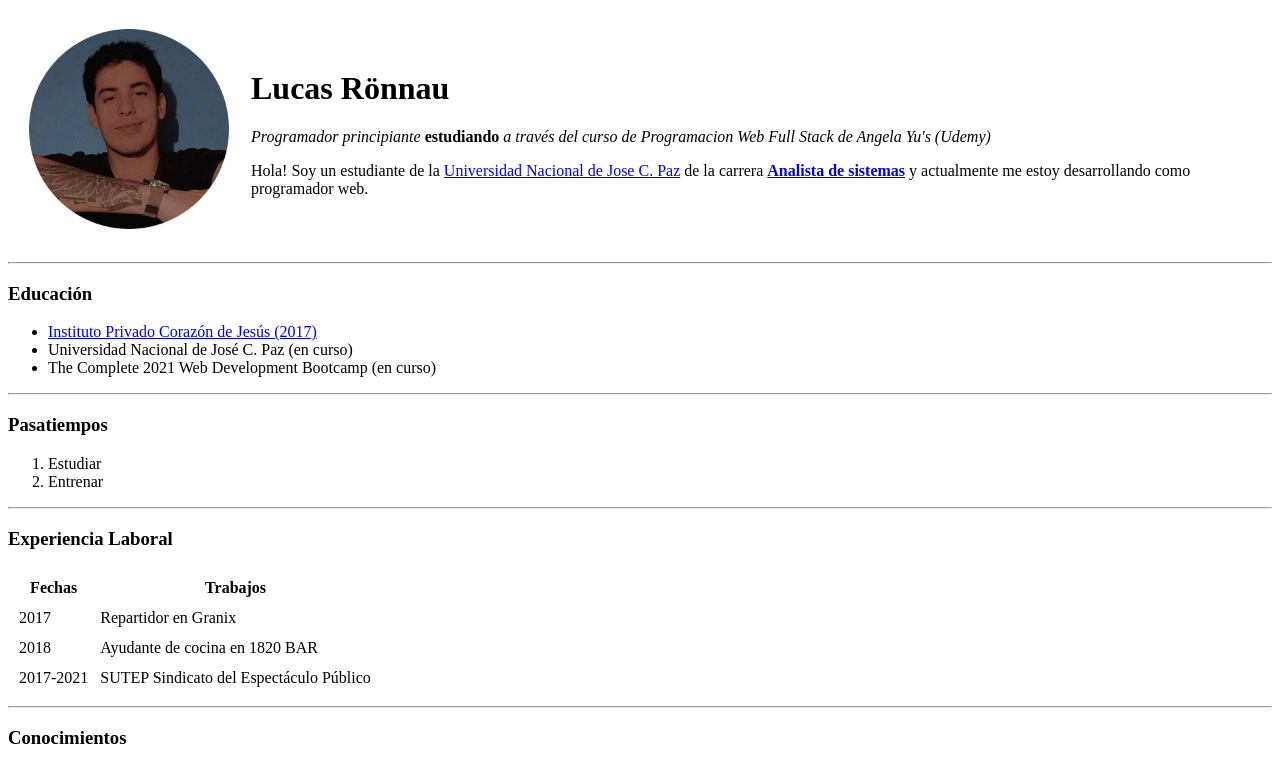
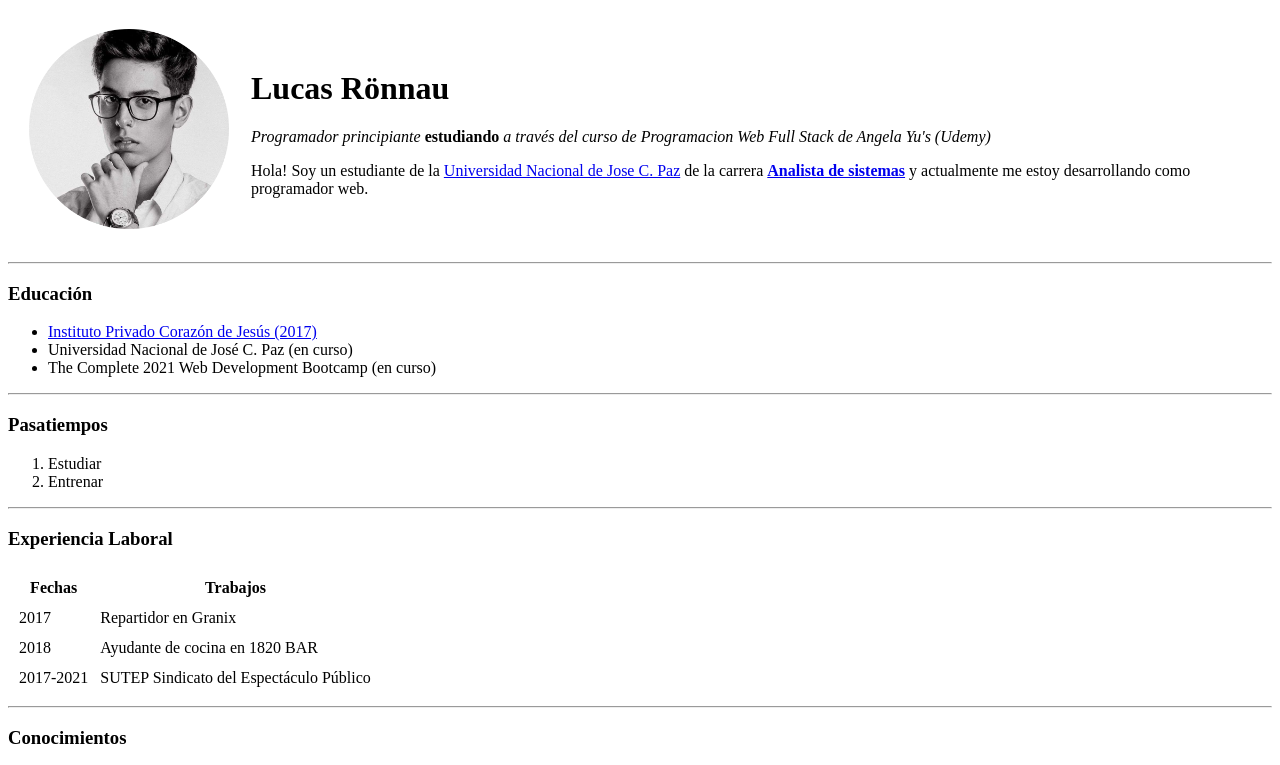
Before and after one commit to ronnauL/cv, a plain HTML site: page index.html in a window 1280 px wide. Shown: the top 765 px of the page. Drawn offline with Linux system fonts and the light colour scheme.

Commit message:
Update index.html

```diff
--- a/index.html
+++ b/index.html
@@ -9,7 +9,7 @@
 <body>
   <table cellspacing="20">
     <tr>
-      <td><img src="luqui.png" alt="lucas-ronnau-profile-picture" height="200"></td>
+      <td><img src="lucasnew.png" alt="lucas-ronnau-profile-picture" height="200"></td>
       <td>  <h1>Lucas Rönnau</h1>
 
         <p><em>Programador principiante</em> <strong>estudiando</strong> <em>a través del curso de Programacion Web Full Stack de Angela Yu's (Udemy)</em></p>
```
